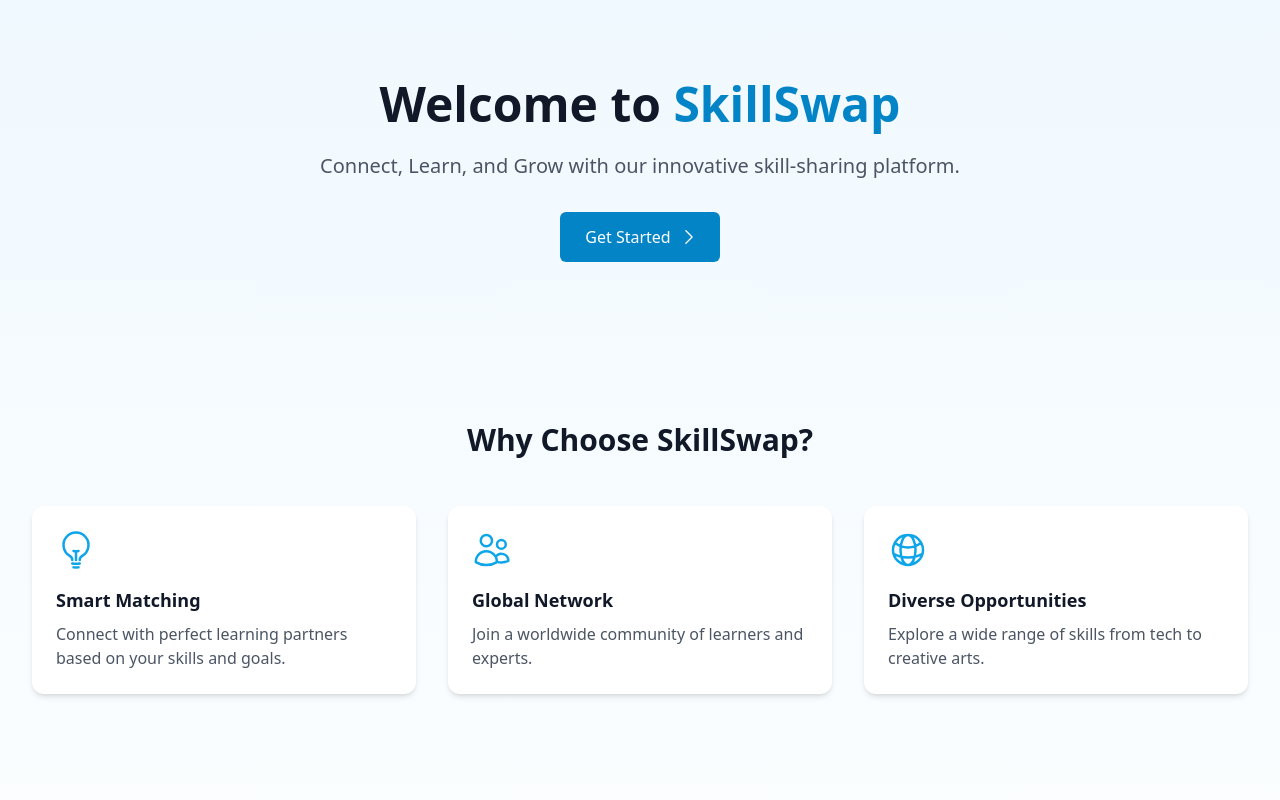
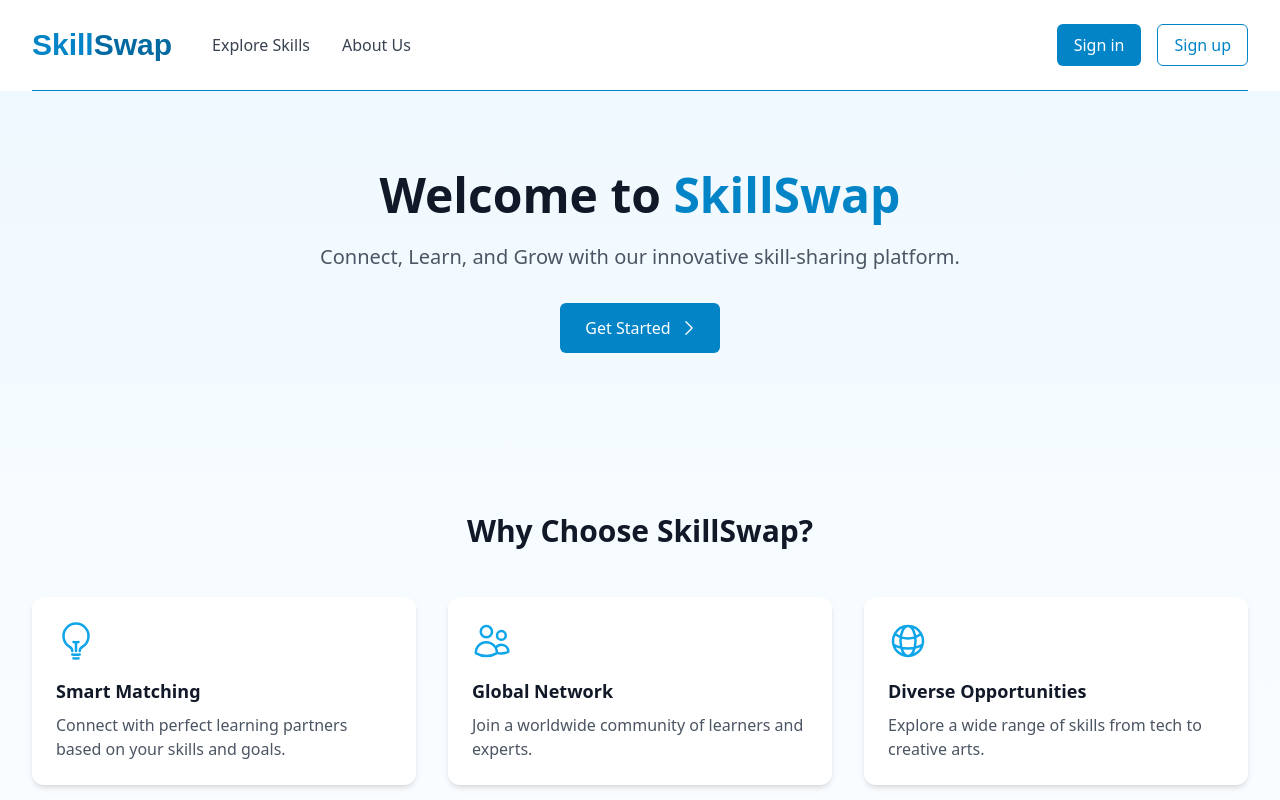
Before and after one commit to Y4SS11N3/SkillSwap, a React (Create React App) app in the folder frontend/: page / in a window 1280 px wide. Shown: the top 800 px of the page. Built offline with nearby package versions, Linux system fonts and the light colour scheme.

Commit message:
Add Header, ConditionalHeader components and update App.js

```diff
--- a/frontend/src/App.js
+++ b/frontend/src/App.js
@@ -1,11 +1,13 @@
 import React from 'react';
 import { BrowserRouter as Router, Routes, Route } from 'react-router-dom';
+import ConditionalHeader from './components/Headers/ConditionalHeader';
 import Home from './pages/Home';
 
 function App() {
   return (
     <Router>
       <div className="App min-h-screen bg-gray-100 flex flex-col">
+        <ConditionalHeader />
         <main className="flex-grow">
           <Routes>
             <Route path="/" element={<Home />} />
--- /dev/null
+++ b/frontend/src/components/Headers/ConditionalHeader.js
@@ -0,0 +1,16 @@
+import React from 'react';
+import { useLocation } from 'react-router-dom';
+import Header from './Header';
+
+const ConditionalHeader = () => {
+  const location = useLocation();
+  const isHomePage = location.pathname === '/';
+
+  if (isHomePage) {
+    return <Header />;
+  } else {
+    return null;
+  }
+};
+
+export default ConditionalHeader;
--- /dev/null
+++ b/frontend/src/components/Headers/Header.js
@@ -0,0 +1,71 @@
+import React, { useState } from 'react';
+import { Link } from 'react-router-dom';
+import { Bars3Icon, XMarkIcon } from '@heroicons/react/24/outline';
+
+const Header = () => {
+  const [isMenuOpen, setIsMenuOpen] = useState(false);
+
+  return (
+    <header className="bg-white shadow-md">
+      <nav className="px-4 sm:px-6 lg:px-8" aria-label="Top">
+        <div className="w-full py-6 flex items-center justify-between border-b border-sky-600">
+          <div className="flex items-center">
+            <Link to="/" className="flex-shrink-0">
+              <span className="sr-only">SkillSwap</span>
+              <h1 className="text-3xl font-bold text-sky-600" style={{ fontFamily: "'Poppins', sans-serif" }}>
+                Skill<span className="text-sky-700">Swap</span>
+              </h1>
+            </Link>
+            <div className="hidden ml-10 space-x-8 lg:block">
+              <Link to="/skills" className="text-base font-medium text-gray-700 hover:text-sky-600 transition-colors duration-300">
+                Explore Skills
+              </Link>
+              <Link to="/about" className="text-base font-medium text-gray-700 hover:text-sky-600 transition-colors duration-300">
+                About Us
+              </Link>
+            </div>
+          </div>
+          <div className="ml-10 flex items-center space-x-4">
+            <Link
+              to="/login"
+              className="inline-block bg-sky-600 py-2 px-4 border border-transparent rounded-md text-base font-medium text-white hover:bg-sky-700 transition-colors duration-300"
+            >
+              Sign in
+            </Link>
+            <Link
+              to="/register"
+              className="hidden sm:inline-block bg-white py-2 px-4 border border-sky-600 rounded-md text-base font-medium text-sky-600 hover:bg-sky-50 transition-colors duration-300"
+            >
+              Sign up
+            </Link>
+            <button
+              className="lg:hidden inline-flex items-center justify-center p-2 rounded-md text-gray-400 hover:text-sky-600 hover:bg-sky-50 focus:outline-none focus:ring-2 focus:ring-inset focus:ring-sky-600"
+              onClick={() => setIsMenuOpen(!isMenuOpen)}
+            >
+              <span className="sr-only">Open main menu</span>
+              {isMenuOpen ? (
+                <XMarkIcon className="block h-6 w-6" aria-hidden="true" />
+              ) : (
+                <Bars3Icon className="block h-6 w-6" aria-hidden="true" />
+              )}
+            </button>
+          </div>
+        </div>
+        {isMenuOpen && (
+          <div className="lg:hidden">
+            <div className="px-2 pt-2 pb-3 space-y-1">
+              <Link to="/skills" className="block px-3 py-2 rounded-md text-base font-medium text-gray-700 hover:text-sky-600 hover:bg-sky-50 transition-colors duration-300">
+                Explore Skills
+              </Link>
+              <Link to="/about" className="block px-3 py-2 rounded-md text-base font-medium text-gray-700 hover:text-sky-600 hover:bg-sky-50 transition-colors duration-300">
+                About Us
+              </Link>
+            </div>
+          </div>
+        )}
+      </nav>
+    </header>
+  );
+};
+
+export default Header;
```
